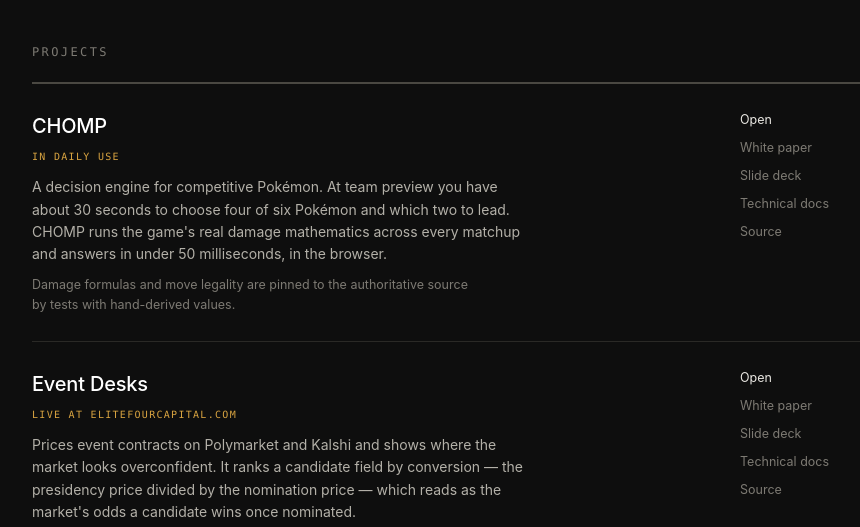
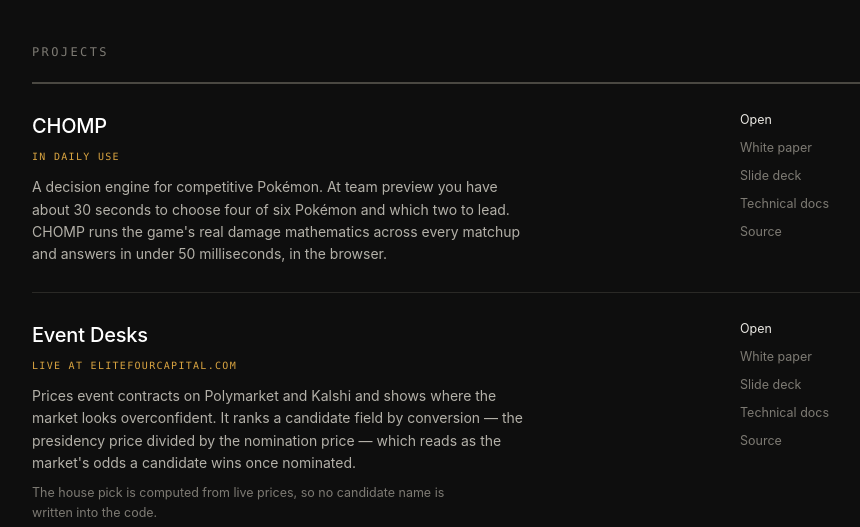
Before and after one commit to willhoop/willhoop.github.io, a plain HTML site: page index.html in a window 1280 px wide. Shown: the part 273-800 px from the top of the page, without its empty margins (170-1030 px from the left). Drawn offline with Linux system fonts and the light colour scheme.

Commit message:
Remove the CHOMP note line

```diff
--- a/index.html
+++ b/index.html
@@ -163,7 +163,7 @@
     name: "CHOMP",
     status: "In daily use", live: true,
     desc: "A decision engine for competitive Pokémon. At team preview you have about 30 seconds to choose four of six Pokémon and which two to lead. CHOMP runs the game's real damage mathematics across every matchup and answers in under 50 milliseconds, in the browser.",
-    note: "Damage formulas and move legality are pinned to the authoritative source by tests with hand-derived values.",
+    note: "",
     docs: {
       open:   "apps/chomp-replay-app.html",
       paper:  doc({local:"docs/CHOMP/CHOMP-whitepaper.html", src:"Pokemon/CHOMP/docs/CHOMP-whitepaper.md"}),
@@ -208,7 +208,7 @@
       <h3 class="name"><a href="${p.docs.open}">${p.name}</a></h3>
       <p class="status${p.live ? ' on' : ''}">${p.status}</p>
       <p class="desc">${p.desc}</p>
-      <p class="note">${p.note}</p>
+      ${p.note ? `<p class="note">${p.note}</p>` : ''}
     </div>
     <div class="links">${SLOTS.map(k => p.docs[k]
       ? `<a href="${p.docs[k]}">${LABEL[k]}</a>`
```
